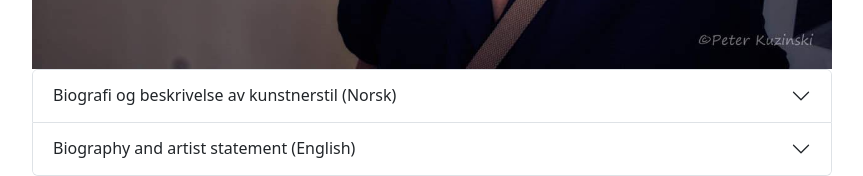
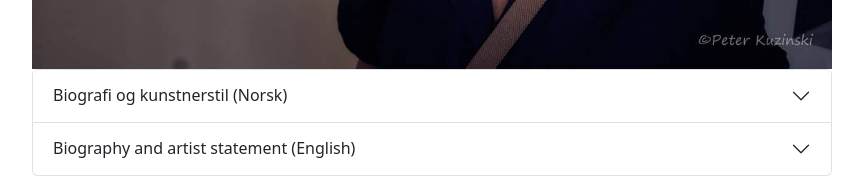
Before and after one commit to kanestrom/kanestrom.github.io, a React (Create React App) app in the folder galleri-rkk/: page / in a window 1280 px wide. Shown: the part 913-1089 px from the top of the page, without its empty margins (208-1071 px from the left). Built offline with nearby package versions, Linux system fonts and the light colour scheme.

Commit message:
Update Body.js

```diff
--- a/galleri-rkk/src/Body.js
+++ b/galleri-rkk/src/Body.js
@@ -11,7 +11,7 @@ function Body() {
       <Accordion>
         <Accordion.Item eventKey="0">
           {/* <Accordion.Header>BIOGRAFI OG BESKRIVELSE AV KUNSTNERSTIL (NORSK)</Accordion.Header> */}
-          <Accordion.Header>Biografi og beskrivelse av kunstnerstil (Norsk)</Accordion.Header>
+          <Accordion.Header>Biografi og kunstnerstil (Norsk)</Accordion.Header>
           <Accordion.Body>
 
             <h2>Biografi
```
